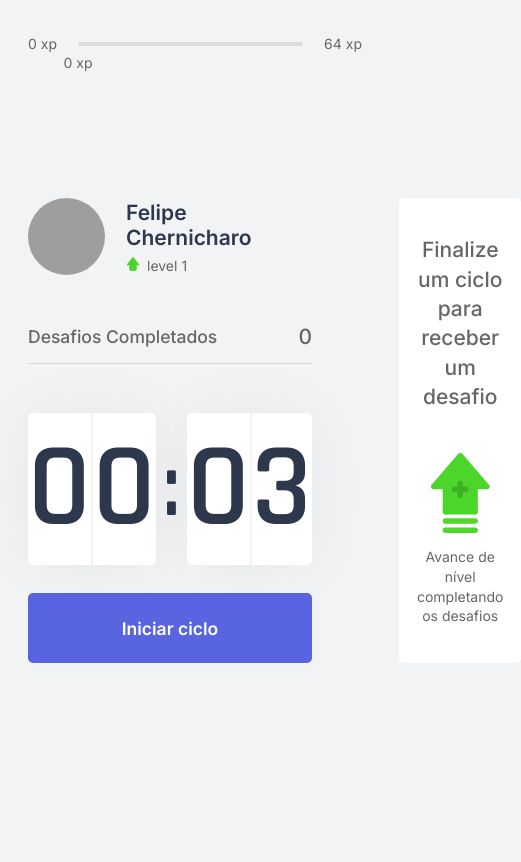
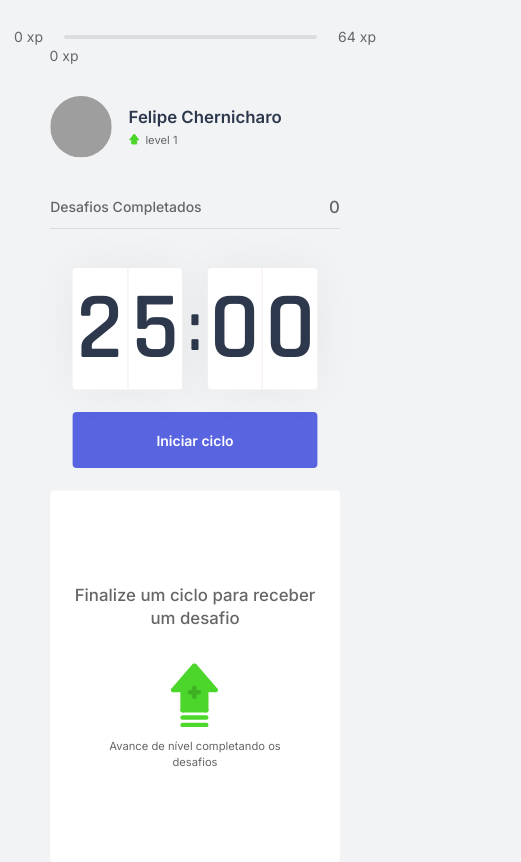
Before and after one commit to mrChernicharo/NLW-4-next, a Next.js app: page / in a window 390 px wide. Shown: the whole page, 521 px wide, since content can reach past the window. Built offline with nearby package versions, Linux system fonts and the light colour scheme; grey boxes are pictures that could not be loaded.

Commit message:
ajustes reponsividade

```diff
--- a/src/components/Countdown.tsx
+++ b/src/components/Countdown.tsx
@@ -17,7 +17,7 @@ export default function Countdown() {
   const [secondLeft, secondRight] = String(seconds).padStart(2, '0').split('');
 
   return (
-    <div>
+    <>
       <div className={styles.container}>
         <div>
           <span>{minuteLeft}</span>
@@ -55,6 +55,6 @@ export default function Countdown() {
           )}
         </>
       )}
-    </div>
+    </>
   );
 }
--- a/src/contexts/CountdownContext.tsx
+++ b/src/contexts/CountdownContext.tsx
@@ -1,10 +1,4 @@
-import {
-  createContext,
-  ReactNode,
-  useContext,
-  useEffect,
-  useState,
-} from 'react';
+import { createContext, ReactNode, useContext, useEffect, useState } from 'react';
 import { ChallengeContext } from './ChallengeContext';
 
 interface ContextProviderProps {
@@ -26,7 +20,7 @@ let countdownTimeout: NodeJS.Timeout;
 export function CountdownProvider({ children }: ContextProviderProps) {
   const { startNewChallenge } = useContext(ChallengeContext);
   // em Segundos
-  const [time, setTime] = useState(0.05 * 60);
+  const [time, setTime] = useState(25 * 60);
   const [isActive, setIsActive] = useState(false);
   const [hasFinished, setHasFinished] = useState(false);
 
@@ -40,7 +34,7 @@ export function CountdownProvider({ children }: ContextProviderProps) {
   function resetCountdown() {
     clearTimeout(countdownTimeout);
     setIsActive(false);
-    setTime(0.05 * 60);
+    setTime(25 * 60);
     setHasFinished(false);
   }
 
--- a/src/pages/index.tsx
+++ b/src/pages/index.tsx
@@ -35,7 +35,9 @@ function Home({ level, currentXp, challengesCompleted }: HomeProps) {
             <div>
               <Profile />
               <CompletedChallenges />
-              <Countdown />
+              <div className={styles.cronometer}>
+                <Countdown />
+              </div>
             </div>
             <div>
               <ChallengeBox />
--- a/src/styles/pages/Home.module.css
+++ b/src/styles/pages/Home.module.css
@@ -11,7 +11,34 @@
 .container section {
   flex: 1;
   display: grid;
-  grid-template-columns: 1fr 1fr;
+  grid-template-columns: 420px 1fr;
+  grid-gap: 2.25rem;
   gap: 6.25rem;
   align-content: center;
 }
+@media screen and (max-width: 928px) {
+  .container section {
+    grid-template-columns: 1fr 1fr;
+    gap: 2rem;
+  }
+}
+
+@media screen and (max-width: 640px) {
+  .container {
+    padding: 2rem 1rem;
+  }
+  .container section {
+    grid-template-rows: 1fr 1fr;
+    grid-template-columns: 1fr;
+    transform: scale(0.8) translateY(-4rem);
+  }
+  .container section > div {
+    display: flex;
+    flex-direction: column;
+    align-items: stretch;
+  }
+
+  .container section > div > div.cronometer {
+    margin: 0 2rem;
+  }
+}
```
